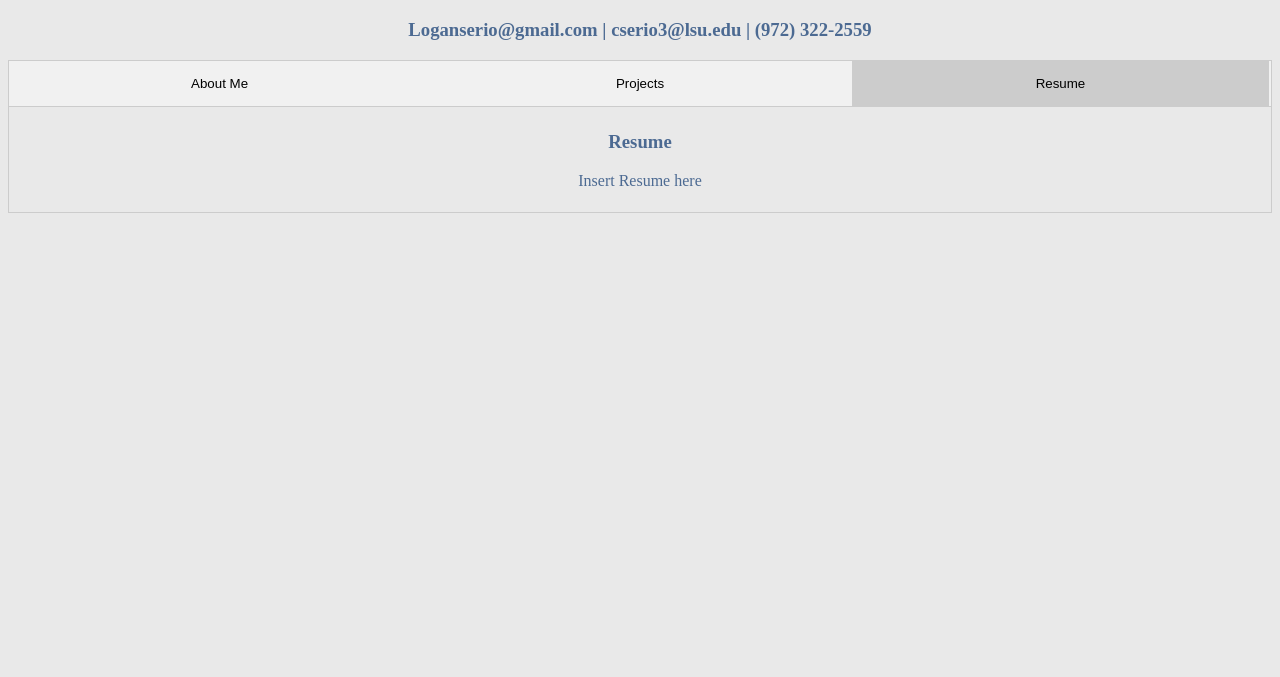
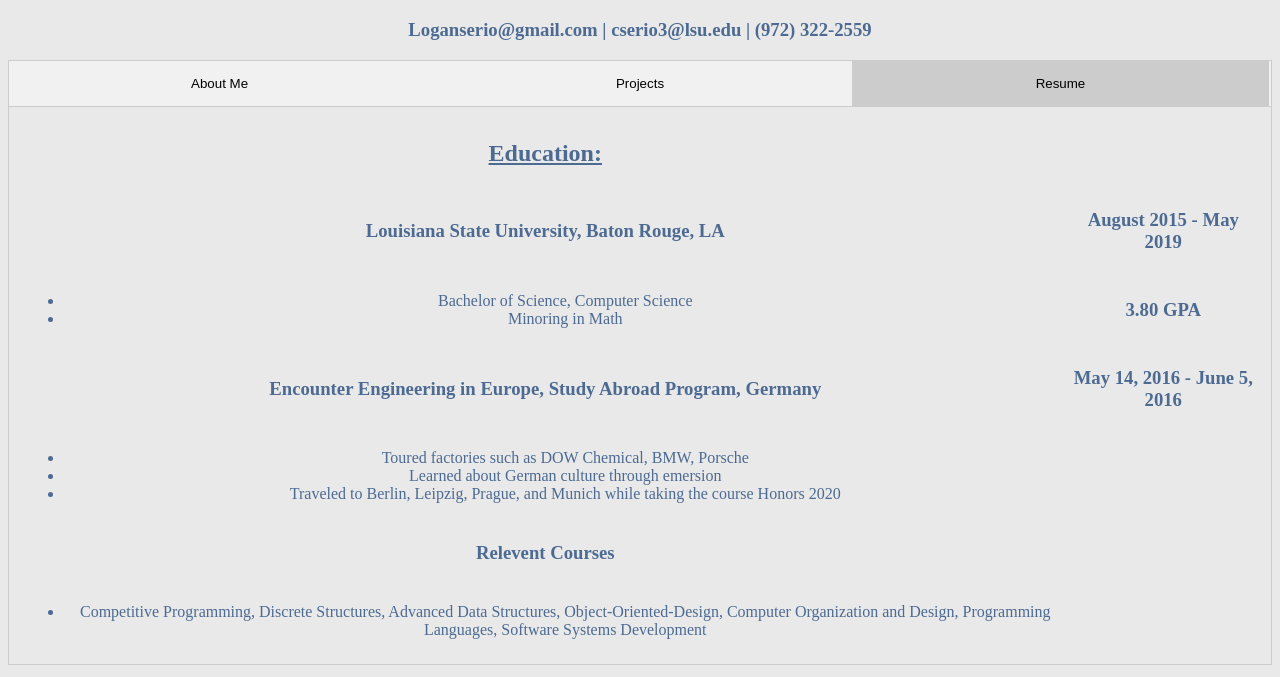
Before and after one commit to LoganSerio/LoganSerio.github.io, a plain HTML site: page index.html in a window 1280 px wide. Both pictures are taken after a click on the button "Resume". Shown: the part 61-738 px from the top of the page. Drawn offline with Linux system fonts and the light colour scheme.

Commit message:
Update index.html
add part of resume

```diff
--- a/index.html
+++ b/index.html
@@ -29,8 +29,77 @@
     </div>
 
     <div id="Resume" class="tabcontent">
-      <h3>Resume</h3>
-      <p>Insert Resume here</p>
+      <table>
+        <tr>
+          <th></th>
+          <th></th>
+        </tr>
+        <tr>
+          <td>
+            <h2><u>Education:</u></h2>
+          </td>
+        </tr>
+        <tr>
+          <td>
+            <h3>Louisiana State University, Baton Rouge, LA</h3>
+          </td>
+          <td>
+            <h3>August 2015 - May 2019</h3>
+          </td>
+        </tr>
+        <tr>
+          <td>
+            <ul>
+              <li>
+                Bachelor of Science, Computer Science
+              </li>
+              <li>
+                Minoring in Math
+              </li>
+            </ul>
+          </td>
+          <td>
+            <h3>3.80 GPA</h3>
+          </td>
+        </tr>
+        <tr>
+          <td>
+            <h3>Encounter Engineering in Europe, Study Abroad Program, Germany</h3>
+            </td>
+          <td>
+            <h3>May 14, 2016 - June 5, 2016</h3>
+          </td>
+        </tr>
+        <tr>
+          <td>
+            <ul>
+              <li>
+                Toured factories such as DOW Chemical, BMW, Porsche
+              </li>
+              <li>
+                Learned about German culture through emersion
+              </li>
+              <li>
+                Traveled to Berlin, Leipzig, Prague, and Munich while taking the course Honors 2020
+              </li>
+            </ul>
+          </td>
+        </tr>
+        <tr>
+          <td>
+            <h3>Relevent Courses</h3>
+          </td>
+        </tr>
+        <tr>
+          <td>
+            <ul>
+              <li>
+                Competitive Programming, Discrete Structures, Advanced Data Structures, Object-Oriented-Design, Computer Organization and Design, Programming Languages, Software Systems Development
+              </li>
+            </ul>
+          </td>
+        </tr>
+      </table>
     </div>
     <script src="tabs.js"></script>
   </body>
```
